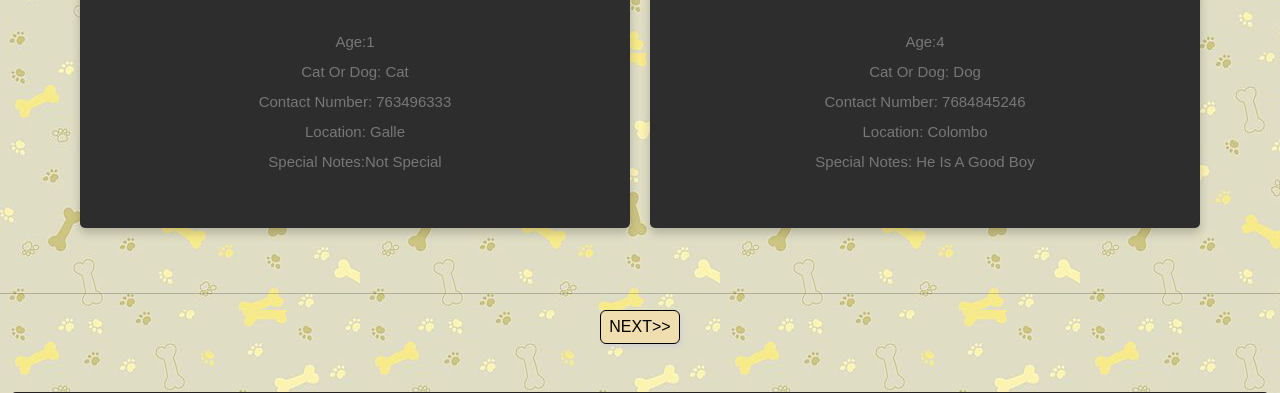
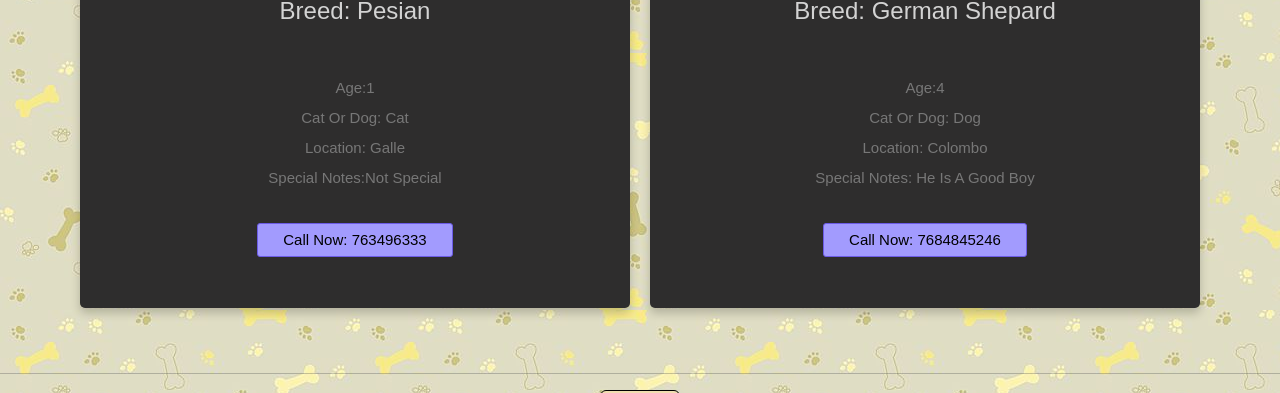
Before and after one commit to musixcom/cozy_shelter, a PHP site: page /ourpets.php in a window 1280 px wide. Shown: the part 718-1111 px from the top of the page. Run offline with PHP 8.4, Linux system fonts and the light colour scheme; data comes from the database, SQL or seed files in the repository.

Commit message:
cll button

```diff
--- a/ourpets.php
+++ b/ourpets.php
@@ -80,6 +80,19 @@ $result = mysqli_query($conn,$sql);
             .button:hover {
               background-color: #555;
             }
+            #cll {
+              border: 1px solid #6c5ce7;
+              padding: 1 25;
+              border-radius: .2em;
+              background-color: #a29bfe;
+              transition: 1s;
+            }
+
+            #cll:hover {
+            background-color: #81ecec;
+            border: 2px solid #00cec9;
+            }
+
 
         </style>
 
@@ -137,13 +150,13 @@ $result = mysqli_query($conn,$sql);
                         <img src="upload/<?php echo $r['image']; ?>" style="width: 350px; height: 350px; border-radius: 6px;">
                      </div>
                      <div class="content">
-                        <h3><?php echo $r['petname']; ?></h3>
+                        <p><h3><?php echo $r['petname']; ?></h3>
                         <h4 style="color:lightgray;">Breed: <?php echo $r['breed']; ?></h4><br>
                         <p>Age:<?php echo $r['age']; ?><br>
                         Cat or dog: <?php echo $r['pets']; ?><br>
-                        Contact Number: <?php echo $r['no']; ?><br>
                         Location: <?php echo $r['location']; ?><br>
-                        Special notes:<?php echo $r['note']; ?><br>
+                        Special notes:<?php echo $r['note']; ?><br><br>
+                        <button id="cll">Call Now: <?php echo $r['no']; ?></a></button><br>
                       </p>
                      </div>
                    </div>
```
